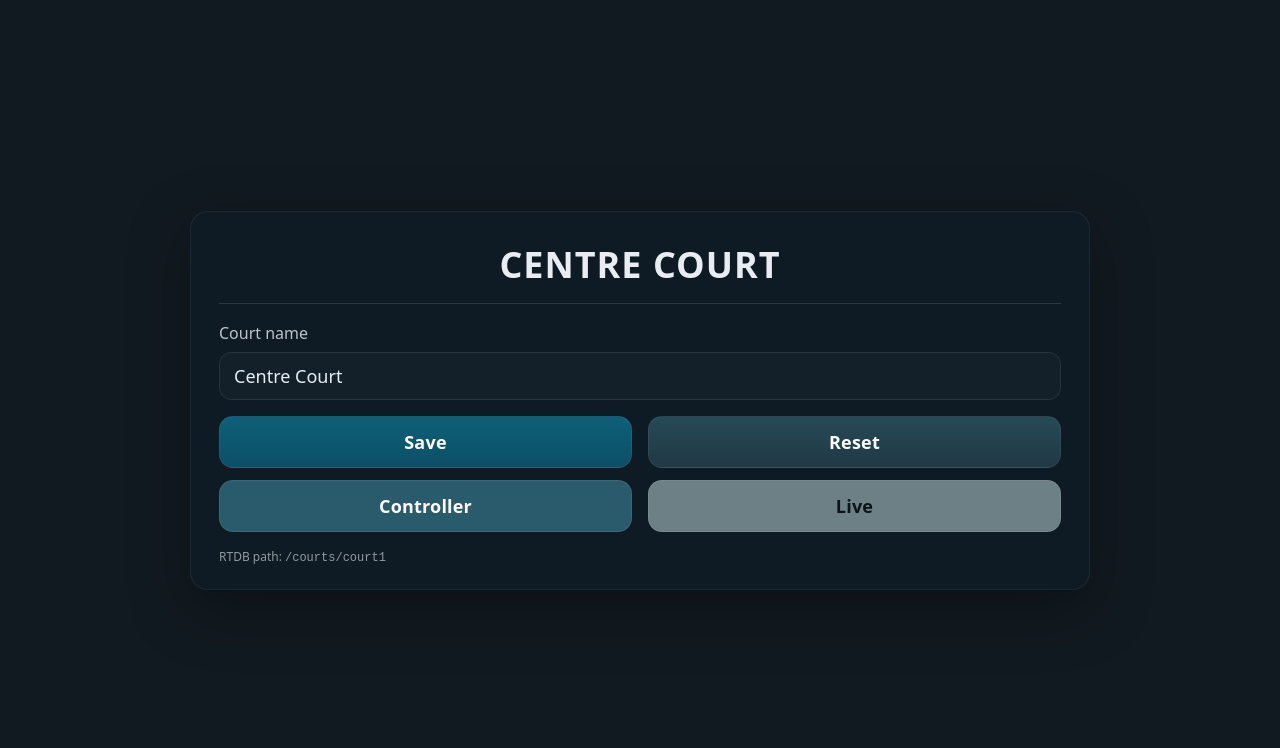
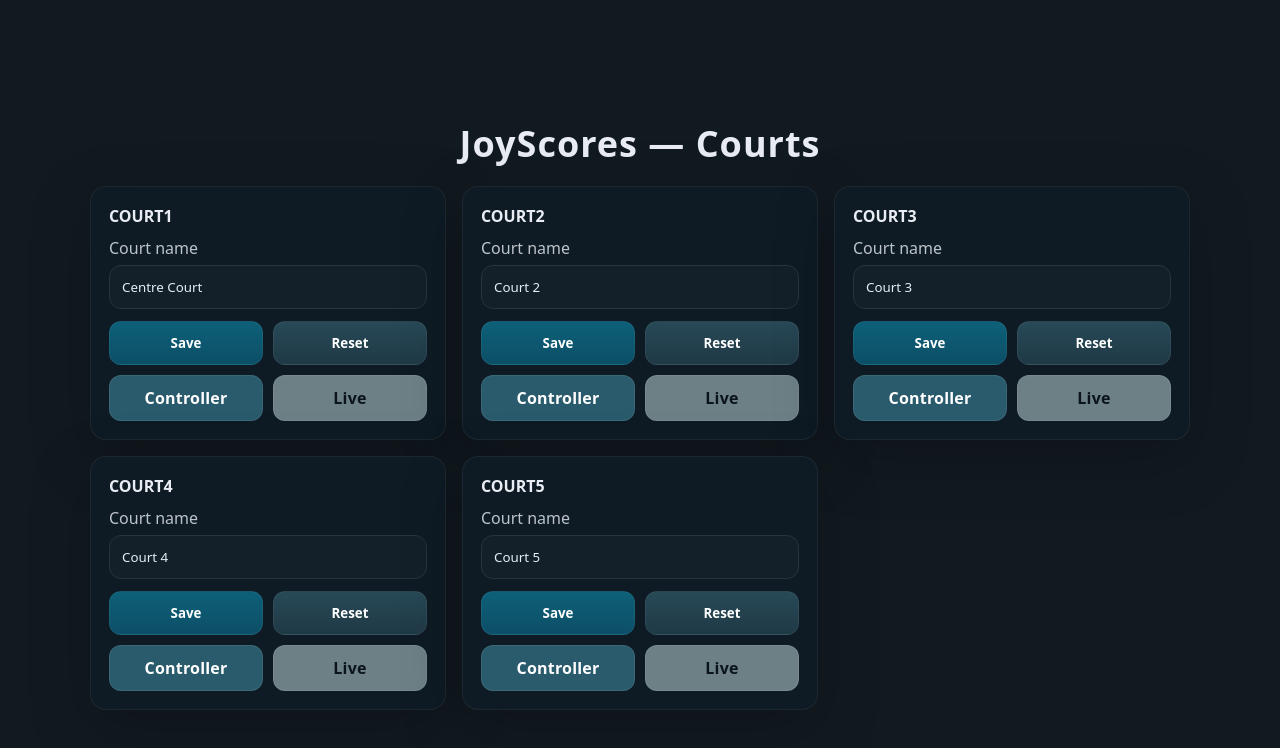
Before and after one commit to scrumpybeetlewink-arch/joyscores-jdp, a Next.js app: page / in a window 1280 px wide. Shown: the top 748 px of the page. Built offline with nearby package versions, Linux system fonts and the light colour scheme; no server answers.

Commit message:
Update page.tsx

```diff
--- a/app/page.tsx
+++ b/app/page.tsx
@@ -6,184 +6,103 @@ import { useEffect, useState } from "react";
 import { db, ensureAnonLogin } from "@/lib/firebase.client";
 import { ref, onValue, set } from "firebase/database";
 
-const PATH = "/courts/court1";
+type CourtKey = "court1" | "court2" | "court3" | "court4" | "court5";
+const COURTS: CourtKey[] = ["court1", "court2", "court3", "court4", "court5"];
 
-export default function IndexPage() {
-  const [courtName, setCourtName] = useState("Centre Court");
+const DEF_NAME = (i: number) => `Court ${i + 1}`;
+const PATH = (ck: CourtKey) => `/courts/${ck}/meta/name`;
+
+export default function IndexMultiCourt() {
+  const [names, setNames] = useState<Record<CourtKey, string>>({
+    court1: "Centre Court",
+    court2: DEF_NAME(1),
+    court3: DEF_NAME(2),
+    court4: DEF_NAME(3),
+    court5: DEF_NAME(4),
+  });
 
   useEffect(() => {
-    let unsub = () => {};
+    let unsubs: Array<() => void> = [];
     (async () => {
       try { await ensureAnonLogin(); } catch {}
-      unsub = onValue(ref(db, PATH + "/meta/name"), (snap) => {
+      unsubs = COURTS.map((ck, i) =>
+        onValue(ref(db, PATH(ck)), (snap) => {
           const v = snap.val();
-        if (typeof v === "string") setCourtName(v);
-      });
+          setNames((prev) => ({ ...prev, [ck]: typeof v === "string" ? v : (ck === "court1" ? "Centre Court" : DEF_NAME(i)) }));
+        })
+      );
     })();
-    return () => unsub?.();
+    return () => unsubs.forEach((u) => u?.());
   }, []);
 
-  async function saveName() {
-    await set(ref(db, PATH + "/meta/name"), courtName);
-  }
-  async function resetName() {
-    setCourtName("Centre Court");
-    await set(ref(db, PATH + "/meta/name"), "Centre Court");
-  }
+  const save = async (ck: CourtKey) => {
+    await set(ref(db, PATH(ck)), names[ck] || (ck === "court1" ? "Centre Court" : DEF_NAME(COURTS.indexOf(ck))));
+  };
+  const reset = async (ck: CourtKey) => {
+    const v = ck === "court1" ? "Centre Court" : DEF_NAME(COURTS.indexOf(ck));
+    setNames((s) => ({ ...s, [ck]: v }));
+    await set(ref(db, PATH(ck)), v);
+  };
 
   return (
-    <main
+    <main style={{ minHeight: "100vh", background: "#121a21", color: "#e9edf3", display: "grid", placeItems: "center", padding: "4vh 3vw" }}>
+      <section style={{ width: "min(1100px,95vw)" }}>
+        <h1 style={{ textAlign: "center", marginBottom: 18, fontSize: "clamp(26px,3vw,36px)", letterSpacing: 1, fontWeight: 900 }}>
+          JoyScores — Courts
+        </h1>
+
+        <div style={{ display: "grid", gridTemplateColumns: "repeat(auto-fit, minmax(290px, 1fr))", gap: 16 }}>
+          {COURTS.map((ck, i) => (
+            <div key={ck}
               style={{
-        minHeight: "100vh",
-        background: "#121a21",
-        color: "#e9edf3",
-        display: "grid",
-        placeItems: "center",
-        padding: "6vh 4vw",
+                background: "#0E1B24",
+                border: "1px solid rgba(255,255,255,.06)",
+                borderRadius: 16,
+                boxShadow: "0 18px 60px rgba(0,0,0,.25)",
+                padding: 18,
               }}
             >
-      <section
+              <div style={{ fontWeight: 800, marginBottom: 10 }}>{ck.toUpperCase()}</div>
+              <label style={{ display: "block", opacity: 0.8, marginBottom: 6 }}>Court name</label>
+              <input
+                value={names[ck]}
+                onChange={(e) => setNames((s) => ({ ...s, [ck]: e.target.value }))}
+                placeholder={ck === "court1" ? "Centre Court" : DEF_NAME(i)}
                 style={{
-          width: "min(900px,95vw)",
-          background: "#0E1B24",
-          border: "1px solid rgba(255,255,255,.06)",
-          borderRadius: 18,
-          boxShadow: "0 18px 60px rgba(0,0,0,.35)",
-          padding: "28px 28px 24px",
+                  width: "100%", height: 44, borderRadius: 12,
+                  border: "1px solid #2a323a", background: "#13202A", color: "#E6EDF3",
+                  padding: "0 12px", marginBottom: 12
                 }}
-      >
-        <div
-          style={{
-            textAlign: "center",
-            fontWeight: 900,
-            letterSpacing: "1px",
-            marginBottom: 14,
-            fontSize: "clamp(26px,3vw,36px)",
-          }}
-        >
-          {courtName.toUpperCase()}
+              />
+              <div style={{ display: "grid", gridTemplateColumns: "1fr 1fr", gap: 10, marginBottom: 10 }}>
+                <button
+                  style={{ height: 44, borderRadius: 12, border: "1px solid rgba(255,255,255,.06)", background: "linear-gradient(180deg,#0D6078,#0C4F67)", color: "#fff", fontWeight: 800 }}
+                  onClick={() => save(ck)}
+                >Save</button>
+                <button
+                  style={{ height: 44, borderRadius: 12, border: "1px solid rgba(255,255,255,.06)", background: "linear-gradient(180deg,#274956,#203946)", color: "#fff", fontWeight: 800 }}
+                  onClick={() => reset(ck)}
+                >Reset</button>
               </div>
 
-        <hr
-          style={{
-            border: "none",
-            height: 1,
-            background: "rgba(255,255,255,.12)",
-            margin: "0 0 18px",
-          }}
-        />
-
-        <label style={{ display: "block", opacity: 0.8, marginBottom: 8 }}>
-          Court name
-        </label>
-        <input
-          placeholder="Centre Court"
-          style={{
-            width: "100%",
-            height: 48,
-            borderRadius: 12,
-            border: "1px solid #2a323a",
-            background: "#13202A",
-            color: "#E6EDF3",
-            padding: "0 14px",
-            fontSize: 18,
-          }}
-          value={courtName}
-          onChange={(e) => setCourtName(e.target.value)}
-        />
-
-        <div
-          style={{
-            display: "grid",
-            gridTemplateColumns: "1fr 1fr",
-            gap: 16,
-            margin: "16px 0 12px",
-          }}
-        >
-          <button
-            style={{
-              height: 52,
-              borderRadius: 14,
-              border: "1px solid rgba(255,255,255,.06)",
-              background: "linear-gradient(180deg,#0D6078,#0C4F67)",
-              color: "#fff",
-              fontWeight: 800,
-              letterSpacing: ".2px",
-              fontSize: 18,
-            }}
-            onClick={saveName}
-          >
-            Save
-          </button>
-          <button
-            style={{
-              height: 52,
-              borderRadius: 14,
-              border: "1px solid rgba(255,255,255,.06)",
-              background: "linear-gradient(180deg,#274956,#203946)",
-              color: "#fff",
-              fontWeight: 800,
-              letterSpacing: ".2px",
-              fontSize: 18,
-            }}
-            onClick={resetName}
-          >
-            Reset
-          </button>
+              {/* Plain anchors with trailing / and ?c= */}
+              <div style={{ display: "grid", gridTemplateColumns: "1fr 1fr", gap: 10 }}>
+                <a href={`/controller/?c=${ck}`} style={btn("#2A5B6C", true)}>Controller</a>
+                <a href={`/live/?c=${ck}`}       style={btn("#6C8086", false)}>Live</a>
               </div>
-
-        {/* Plain anchors with trailing slashes = zero failure paths */}
-        <div
-          style={{
-            display: "grid",
-            gridTemplateColumns: "1fr 1fr",
-            gap: 16,
-          }}
-        >
-          <a
-            href="/controller/"
-            style={{
-              display: "inline-flex",
-              alignItems: "center",
-              justifyContent: "center",
-              height: 52,
-              borderRadius: 14,
-              background: "#2A5B6C",
-              color: "#fff",
-              fontWeight: 800,
-              letterSpacing: ".2px",
-              fontSize: 18,
-              textDecoration: "none",
-              border: "1px solid rgba(255,255,255,.08)",
-            }}
-          >
-            Controller
-          </a>
-          <a
-            href="/live/"
-            style={{
-              display: "inline-flex",
-              alignItems: "center",
-              justifyContent: "center",
-              height: 52,
-              borderRadius: 14,
-              background: "#6C8086",
-              color: "#0b1419",
-              fontWeight: 800,
-              letterSpacing: ".2px",
-              fontSize: 18,
-              textDecoration: "none",
-              border: "1px solid rgba(255,255,255,.08)",
-            }}
-          >
-            Live
-          </a>
             </div>
-
-        <div style={{ opacity: 0.6, fontSize: 12, marginTop: 16 }}>
-          RTDB path: <code>{PATH}</code>
+          ))}
         </div>
       </section>
     </main>
   );
 }
+
+function btn(bg: string, white: boolean) {
+  return {
+    display: "inline-flex", alignItems: "center", justifyContent: "center",
+    height: 46, borderRadius: 12, background: bg, color: white ? "#fff" : "#0b1419",
+    fontWeight: 800, letterSpacing: ".2px", textDecoration: "none",
+    border: "1px solid rgba(255,255,255,.08)",
+  } as const;
+}
```
Lines whose indentation alone changed are shown as unchanged.
